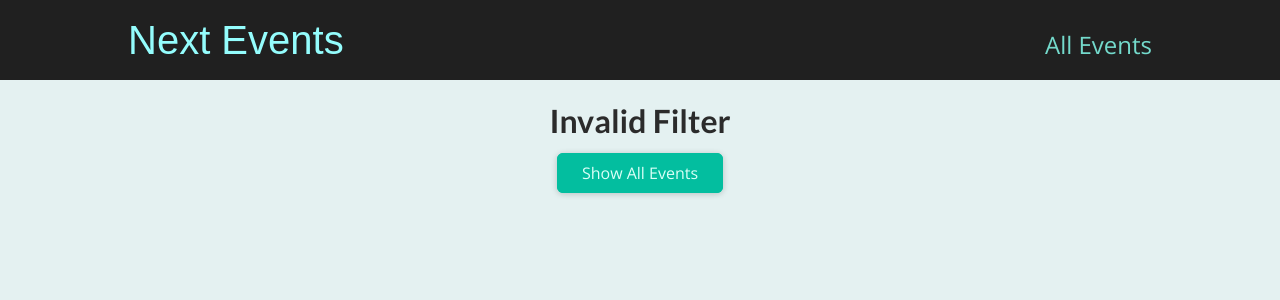
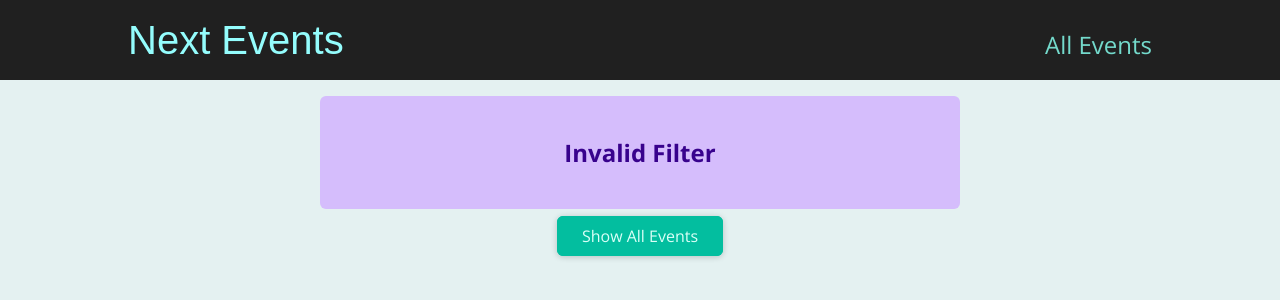
Before and after one commit to Rajil1213/nextjs-course, a Next.js app: page /events/e2 in a window 1280 px wide. Shown: the top 300 px of the page. Built offline with nearby package versions, Linux system fonts and the light colour scheme.

Commit message:
Refactor error message to separate component with styling

```diff
--- /dev/null
+++ b/components/ui/errorAlert.module.css
@@ -0,0 +1,12 @@
+.alert {
+  margin: 1rem auto;
+  padding: 1rem 2rem;
+  width: 90%;
+  max-width: 40rem;
+  background-color: #d5bdfc;
+  color: #38028d;
+  font-weight: bold;
+  font-size: 1.5rem;
+  text-align: center;
+  border-radius: 6px;
+}
--- /dev/null
+++ b/components/ui/errorAlert.tsx
@@ -0,0 +1,9 @@
+import { PropsWithChildren } from "react";
+
+import classes from "./errorAlert.module.css";
+
+const ErrorAlert: React.FC<PropsWithChildren> = (props) => {
+  return <div className={classes.alert}>{props.children}</div>;
+};
+
+export default ErrorAlert;
--- a/pages/events/[...slug].tsx
+++ b/pages/events/[...slug].tsx
@@ -5,6 +5,7 @@
 import EventsList from "@/components/events/eventList";
 import ResultsTitle from "@/components/events/resultsTitle";
 import Button from "@/components/ui/button";
+import ErrorAlert from "@/components/ui/errorAlert";
 import { getFilteredEvents } from "@/data/dummy-data";
 
 const FilteredEvents = () => {
@@ -17,7 +18,9 @@
 
   const invalidFilter = (
     <div className="center">
-      <h1>Invalid Filter</h1>
+      <ErrorAlert>
+        <p>Invalid Filter</p>
+      </ErrorAlert>
       <Button link="/events">Show All Events</Button>
     </div>
   );
```
Also changed, not shown: pages/events/[eventId].tsx (+11 -2 lines).
